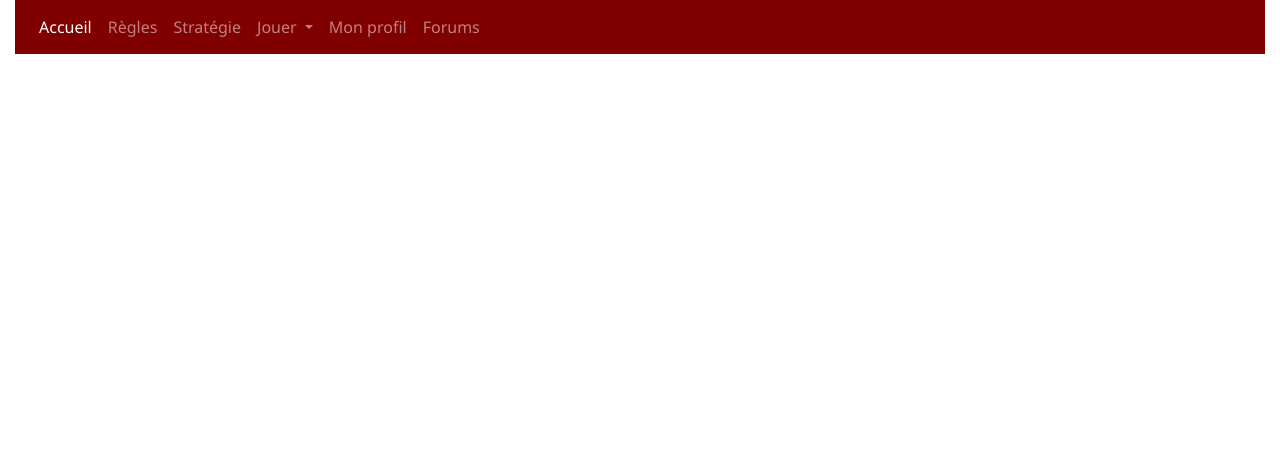
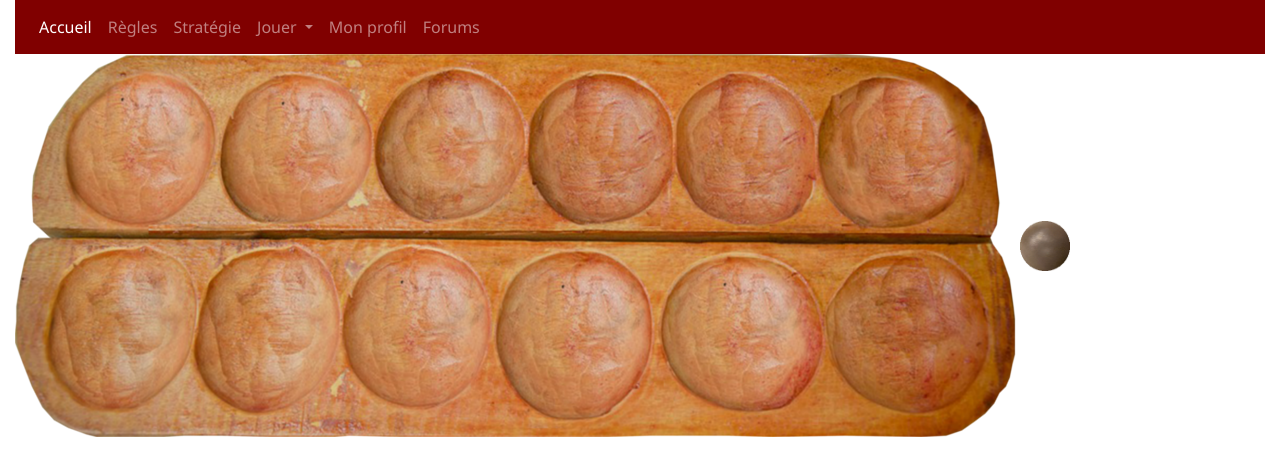
Before and after one commit to AwAICentrale/awaisite, a Django app: page /core/jouerIA in a window 1280 px wide. Shown: the top 476 px of the page. Run offline with Django 3.2, Linux system fonts and the light colour scheme; some libraries are stand-ins or nearby versions.

Commit message:
base gui

```diff
--- a/templates/core/jouerIA.html
+++ b/templates/core/jouerIA.html
@@ -1,5 +1,9 @@
 {% extends "../base_generic.html" %}
 
 {%  block content %}
+    {% load static %}
+    <img src="{% static "images/gui_plateau.png" %}">
+    <img src="{% static "images/gui_graine.png" %}" width="50px" height="50px">
 
+    <script src="{% static "js/gui.js" %}"></script>
 {%  endblock %}
```
Also changed, not shown: core/static/images/gui_graine.png (added), core/static/images/gui_plateau.png (added), core/static/js/gui.js (added).
